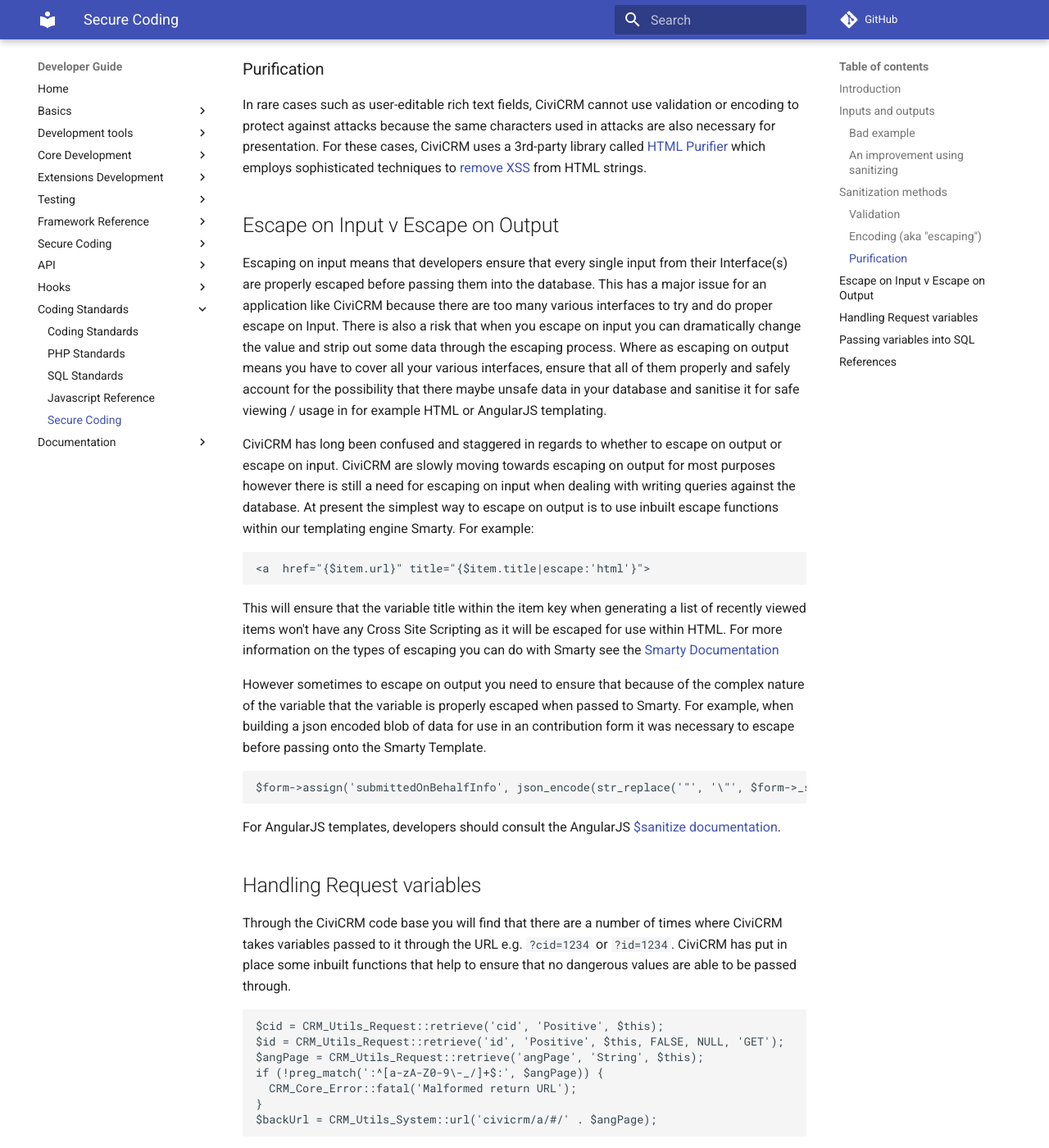
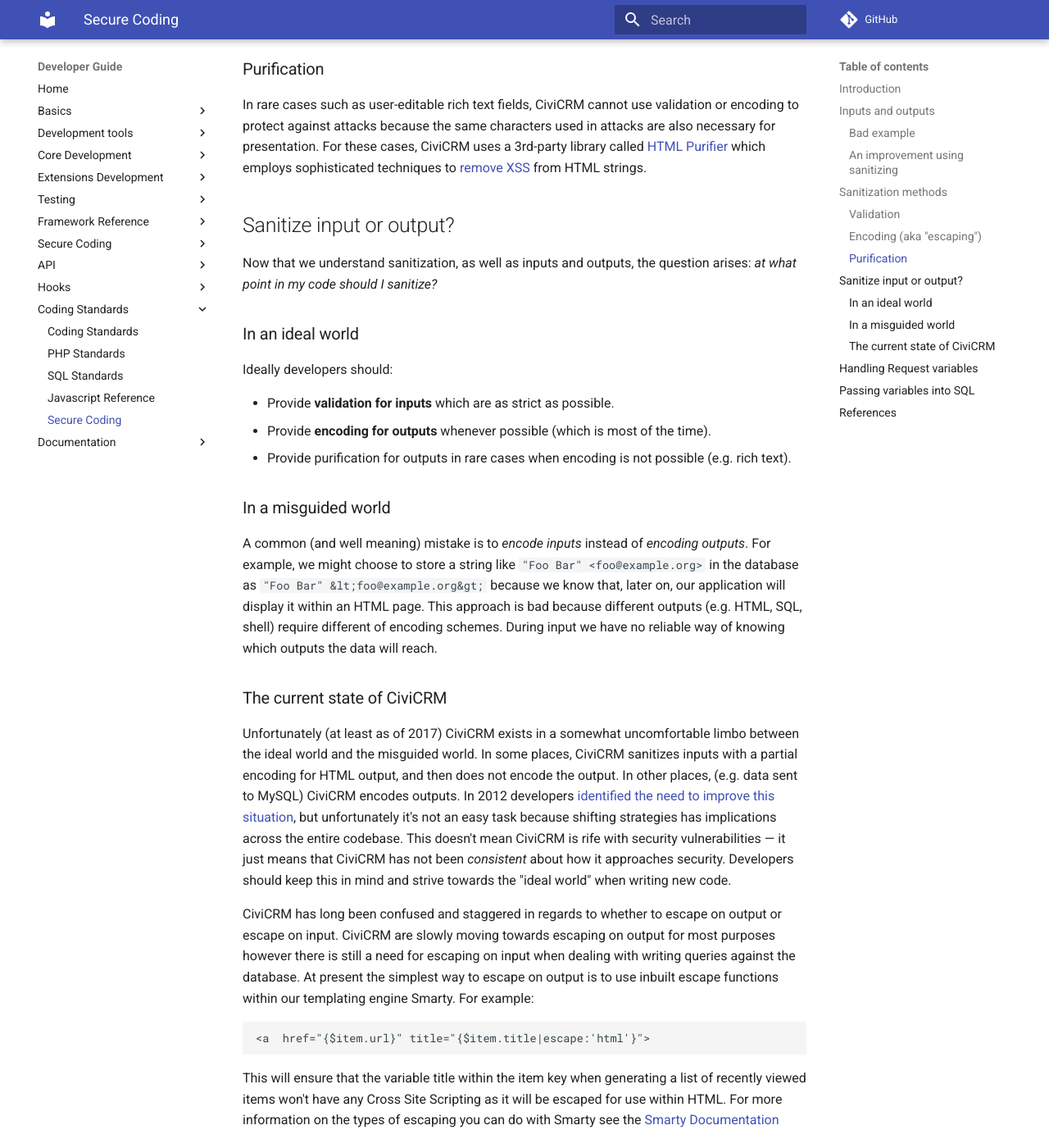
Before and after one commit to civicrm/civicrm-dev-docs, an MkDocs documentation site: the page built from docs/standards/secure.md, in a window 1280 px wide and 1400 px high, scrolled down 2799 px. Shown: the whole window at 82% size. Built offline with MkDocs 1.6.1 and Material for MkDocs 9.7.7, drawn with Linux system fonts in a browser that asks for light colours; comment, search, counter and statistics services are not loaded; old or Windows-style settings are respelled for this version of MkDocs.

Commit message:
Security - explain sanitizing input vs output

```diff
--- a/docs/standards/secure.md
+++ b/docs/standards/secure.md
@@ -89,9 +89,26 @@
 In rare cases such as user-editable rich text fields, CiviCRM cannot use validation or encoding to protect against attacks because the same characters used in attacks are also necessary for presentation. For these cases, CiviCRM uses a 3rd-party library called [HTML Purifier](http://htmlpurifier.org/) which employs sophisticated techniques to [remove XSS](http://htmlpurifier.org/live/smoketests/xssAttacks.php) from HTML strings.
 
 
-## Escape on Input v Escape on Output
+## Sanitize input or output? {:#input-vs-output}
 
-Escaping on input means that developers ensure that every single input from their Interface(s) are properly escaped before passing them into the database. This has a major issue for an application like CiviCRM because there are too many various interfaces to try and do proper escape on Input. There is also a risk that when you escape on input you can dramatically change the value and strip out some data through the escaping process.  Where as escaping on output means you have to cover all your various interfaces, ensure that all of them properly and safely account for the possibility that there maybe unsafe data in your database and sanitise it for safe viewing / usage in for example HTML or AngularJS templating.
+Now that we understand sanitization, as well as inputs and outputs, the question arises: *at what point in my code should I sanitize?*
+
+### In an ideal world
+
+Ideally developers should:
+
+* Provide **validation for inputs** which are as strict as possible.
+* Provide **encoding for outputs** whenever possible (which is most of the time).
+* Provide purification for outputs in rare cases when encoding is not possible (e.g. rich text).
+
+### In a misguided world
+
+A common (and well meaning) mistake is to *encode inputs* instead of *encoding outputs*. For example, we might choose to store a string like `"Foo Bar" <foo@example.org>` in the database as `"Foo Bar" &lt;foo@example.org&gt;` because we know that, later on, our application will display it within an HTML page. This approach is bad because different outputs (e.g. HTML, SQL, shell) require different of encoding schemes. During input we have no reliable way of knowing which outputs the data will reach.
+
+### The current state of CiviCRM
+
+Unfortunately (at least as of 2017) CiviCRM exists in a somewhat uncomfortable limbo between the ideal world and the misguided world. In some places, CiviCRM sanitizes inputs with a partial encoding for HTML output, and then does not encode the output. In other places, (e.g. data sent to MySQL) CiviCRM encodes outputs. In 2012 developers [identified the need to improve this situation](https://issues.civicrm.org/jira/browse/CRM-11532), but unfortunately it's not an easy task because shifting strategies has implications across the entire codebase. This doesn't mean CiviCRM is rife with security vulnerabilities &mdash; it just means that CiviCRM has not been *consistent* about how it approaches security. Developers should keep this in mind and strive towards the "ideal world" when writing new code.
+
 
 CiviCRM has long been confused and staggered in regards to whether to escape on output or escape on input. CiviCRM are slowly moving towards escaping on output for most purposes however there is still a need for escaping on input when dealing with writing queries against the database. At present the simplest way to escape on output is to use inbuilt escape functions within our templating engine Smarty. For example:
 
```
